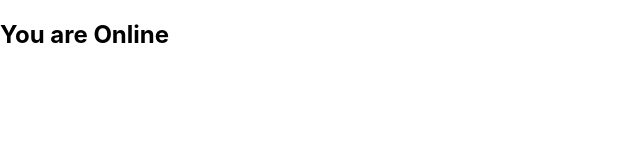
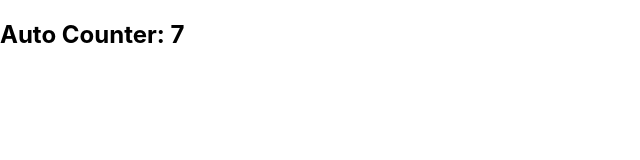
Before and after one commit to Aarti-Waghmare-React-Course/web_development1, a React (Create React App) app in the folder react-beginner-projects/: page / in a window 1280 px wide. Shown: the top 160 px of the page, without its empty margins (0-640 px from the left). Built offline with nearby package versions, Linux system fonts and the light colour scheme.

Commit message:
Auto counter adeed

```diff
--- a/react-beginner-projects/src/App.js
+++ b/react-beginner-projects/src/App.js
@@ -12,6 +12,7 @@ import './App.css';
 // import LikeButton_10 from './components/01_usestate/LikeButton_10';
 import TitleUpdater_01 from './components/02_useEffect_hook/TitleUpdater_01';
 import OnlineStatus_02 from './components/02_useEffect_hook/OnlineStatus_02';
+import AutoCounter_03 from './components/02_useEffect_hook/AutoCounter_03';
 
 function App() {
   return (
@@ -28,7 +29,8 @@ function App() {
     {/* <LikeButton_10/> */}
 
     {/* <TitleUpdater_01/> */}
-    <OnlineStatus_02/>
+    {/* <OnlineStatus_02/> */}
+    <AutoCounter_03/>
     </>
   );
 }
--- /dev/null
+++ b/react-beginner-projects/src/components/02_useEffect_hook/AutoCounter_03.jsx
@@ -0,0 +1,20 @@
+// 3. Auto Counter
+// Increment a number automatically every second.
+// Concepts: setInterval inside useEffect, cleanup to clear interval.
+
+import React from "react";
+import { useEffect,useState } from "react";
+
+
+const AutoCounter_03 = () => {
+  const [count, setCount] = useState(0);
+
+  useEffect(() => {
+    const interval = setInterval(() => setCount(c => c + 1), 1000);
+    return () => clearInterval(interval); // cleanup
+  }, []);
+
+  return <h2>Auto Counter: {count}</h2>;
+};
+
+export default AutoCounter_03;
```
